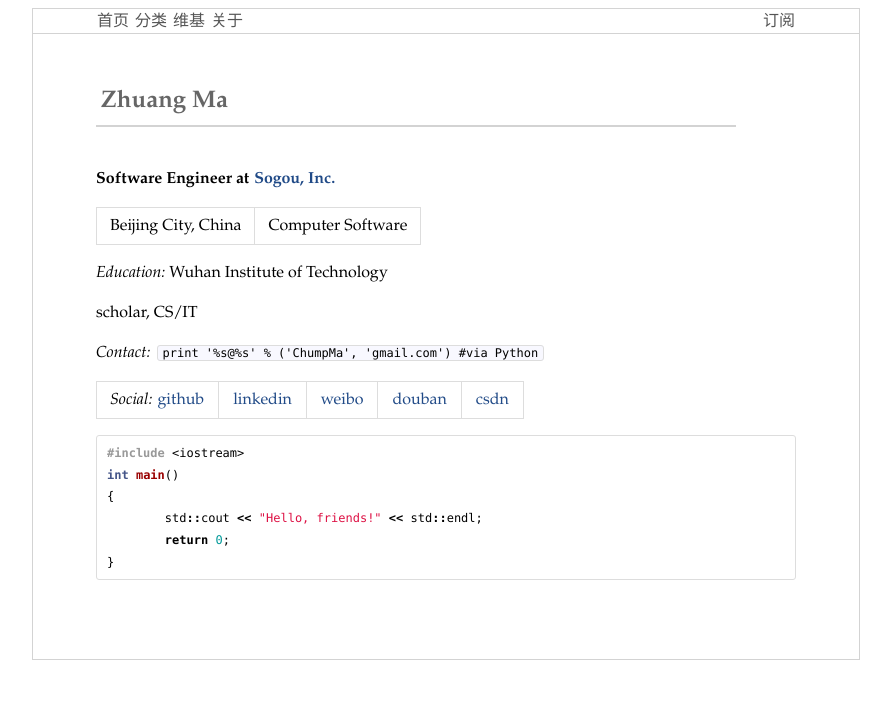
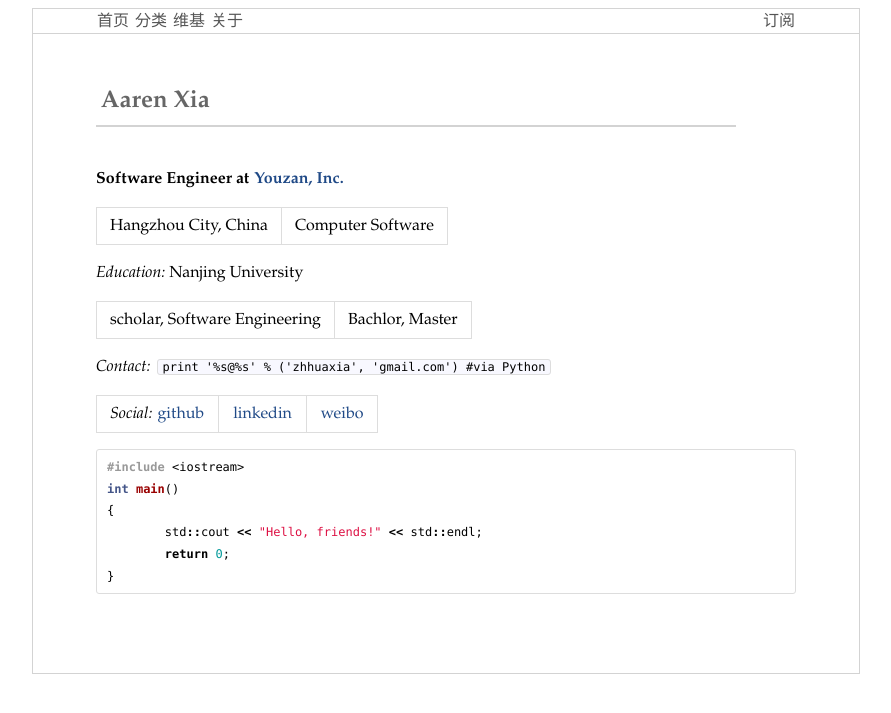
Before and after one commit to assertion/assertion.github.io, a Jekyll site: the page built from pages/about.md, in a window 1280 px wide. Shown: the top 713 px of the page, without its empty margins (194-1085 px from the left). Built offline with Jekyll 4.4.1, drawn with Linux system fonts in a browser that asks for light colours; Markdown is read by kramdown in place of the engine named in the settings.

Commit message:
edit about

````diff
--- a/pages/about.md
+++ b/pages/about.md
@@ -1,22 +1,22 @@
 ---
 layout: page
-title: Zhuang Ma
-description: Zhuang Ma的个人简介。
-keywords: Zhuang Ma, 马壮
+title: Aaren Xia
+description: Aaren Xia的个人简介。
+keywords: Aaren Xia, 夏振华
 permalink: /about.html
 ---
 
-**Software Engineer at [Sogou, Inc.](http://www.sogou.com)**
+**Software Engineer at [Youzan, Inc.](http://www.youzan.com)**
 
-Beijing City, China | Computer Software
+Hangzhou City, China | Computer Software
 
-*Education:* Wuhan Institute of Technology
+*Education:* Nanjing University
 
-scholar, CS/IT
+scholar, Software Engineering|Bachlor, Master
 
-*Contact:* `print '%s@%s' % ('ChumpMa', 'gmail.com')  #via Python`
+*Contact:* `print '%s@%s' % ('zhhuaxia', 'gmail.com')  #via Python`
 
-*Social:*  [github](http://github.com/mzlogin) | [linkedin](http://www.linkedin.com/in/mazhuang) | [weibo](http://weibo.com/mzlogin) | [douban](http://www.douban.com/people/freedim/) | [csdn](http://blog.csdn.net/mzlogin)
+*Social:*  [github](http://github.com/assertion) | [linkedin](http://www.linkedin.com/in/) | [weibo](http://weibo.com/zhenhuaxia)
 
 ```c++
 #include <iostream>
````
Also changed, not shown: 1 other file.
